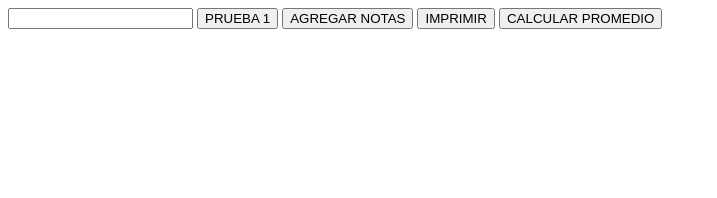
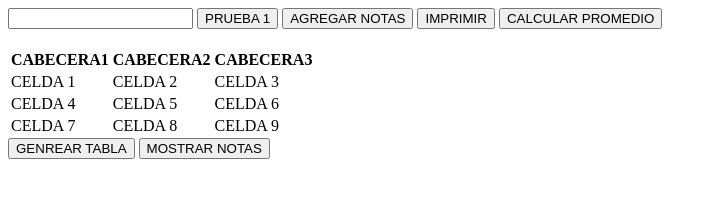
Before and after one commit to Deyvid23r4/krakeDev, a plain HTML site: page Arreglos/ejercicio1.html in a window 1280 px wide. Shown: the whole page, without its empty margins (0-717 px from the left). Drawn offline with Linux system fonts and the light colour scheme.

Commit message:
Arreglos

```diff
--- a/Arreglos/ejercicio1.html
+++ b/Arreglos/ejercicio1.html
@@ -11,8 +11,34 @@
     <input type="button" value="PRUEBA 1" onclick="agregarElementos();">
     <input type="button" value="AGREGAR NOTAS" onclick="probarAgregar();">
     <input type="button" value="IMPRIMIR" onclick="recorrerArreglo();">
-        <input type="button" value="CALCULAR PROMEDIO" onclick="ejecutarPromedio();">
+    <input type="button" value="CALCULAR PROMEDIO" onclick="ejecutarPromedio();">
     <h3 id="lblPromedio"></h3>
+    <table>
+        <tr>
+            <th>CABECERA1</th>
+            <th>CABECERA2</th>
+            <th>CABECERA3</th>
+        </tr>
+        <tr>
+            <td>CELDA 1</td>
+            <td>CELDA 2</td>
+            <td>CELDA 3</td>
+        </tr>
+        <tr>
+            <td>CELDA 4</td>
+            <td>CELDA 5</td>
+            <td>CELDA 6</td>
+        </tr>
+        <tr>
+            <td>CELDA 7</td>
+            <td>CELDA 8</td>
+            <td>CELDA 9</td>
+        </tr>
+    </table>
+    <input type="button" value="GENREAR TABLA" onclick="generarTabla();">
+    <input type="button" value="MOSTRAR NOTAS" onclick="mostrarNotas();">
+    <div id="table"></div>
+
 </body>
 
 </html>
--- a/Arreglos/ejercicio1.js
+++ b/Arreglos/ejercicio1.js
@@ -17,6 +17,7 @@ recorrerArreglo = function () {
 probarAgregar = function () {
     let notaRecuperada = recuperarInt("txtNotas")
     agregarNota(notaRecuperada)
+    mostrarNotas()
 }
 
 agregarNota = function (nota) {
@@ -35,5 +36,28 @@ calcularPromedio = function () {
 
 ejecutarPromedio = function () {
     let promedio = calcularPromedio()
-    mostrarTexto("lblPromedio",promedio)
+    mostrarTexto("lblPromedio", promedio)
 }
+
+generarTabla = function () {
+    let contenidoTabla = "";
+    let cmpTabla = document.getElementById("table")
+    contenidoTabla += "<table><tr><td>UNO</td></tr>" + "<tr><td>DOS</td></tr></table>"
+    cmpTabla.innerHTML = contenidoTabla
+}
+
+mostrarNotas = function () {
+    let contenidoTabla = "";
+    let cmpTabla = document.getElementById("table")
+    let miNota
+    contenidoTabla += "<table><tr><th>NOTAS</th></tr>"
+    for (let i = 0; i < notas.length; i++) {
+        miNota = notas[i];
+        contenidoTabla += "<tr><td>"
+        contenidoTabla += miNota
+        contenidoTabla += "</td></tr>"
+    }
+    contenidoTabla += "</table>"
+
+    cmpTabla.innerHTML = contenidoTabla
+}
```
